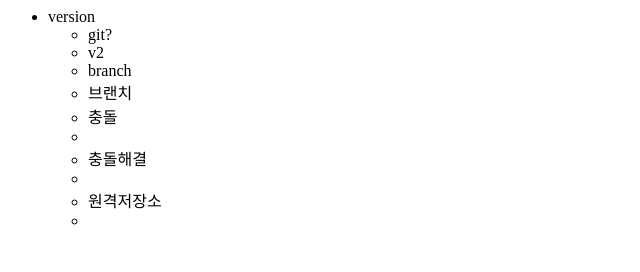
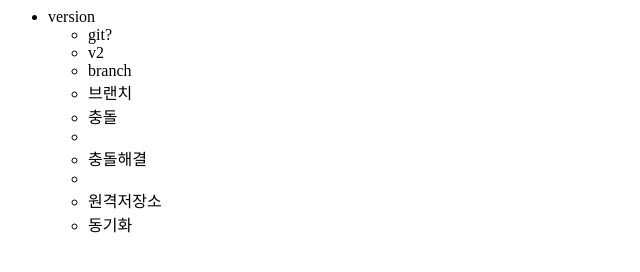
Before and after one commit to yjs620/testRepo, a website: page index2.html in a window 1280 px wide. Shown: the full height of the page, 0-640 px from the left. Drawn offline with Linux system fonts and the light colour scheme.

Commit message:
동기화 추가

```diff
--- a/index2.html
+++ b/index2.html
@@ -12,6 +12,7 @@
 <li>충돌<li>
 <li>충돌해결<li>
 <li>원격저장소<li>
+동기화
 <ul>
 </ul>
 <table>
```
